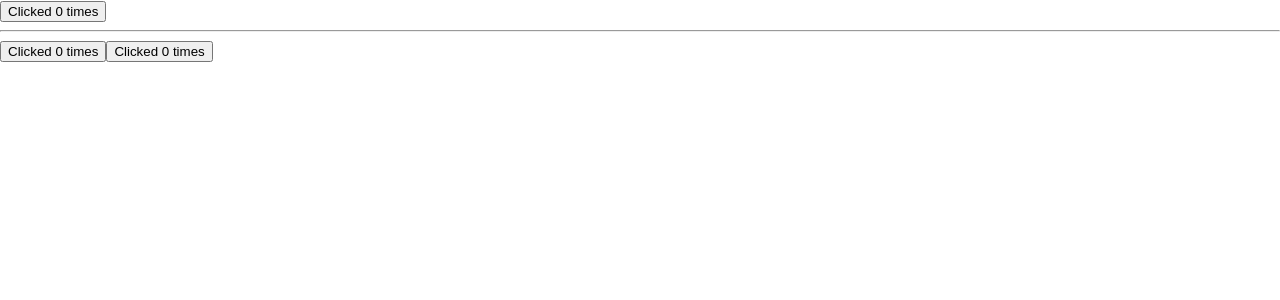
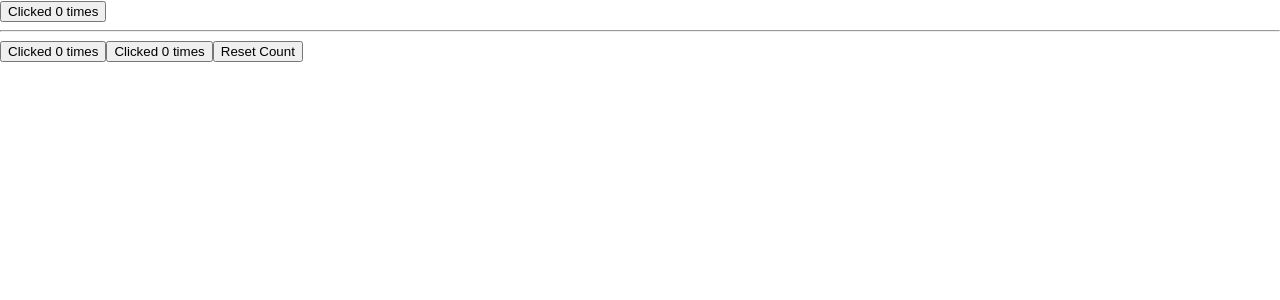
Before and after one commit to AdityaLearnsCoding/ReactDev, a React (Create React App) app: page / in a window 1280 px wide. Shown: the top 300 px of the page. Built offline with nearby package versions, Linux system fonts and the light colour scheme.

Commit message:
react_learn: Lesson 3 (3f) done
Reset uplifted state

```diff
--- a/src/App.js
+++ b/src/App.js
@@ -86,11 +86,15 @@ function App() {
   const updateCount = () => {
     setCount(count + 1);
   }
+  const resetCount = () => {
+    setCount(0);
+  }
   return (
     <>
       <Solution3A />
       <hr/>
       <Solution3B count={count} updateCount={updateCount} /><Solution3C count={count} updateCount={updateCount} />
+      <button onClick={resetCount} >Reset Count</button>
     </>
   );
 }
```
